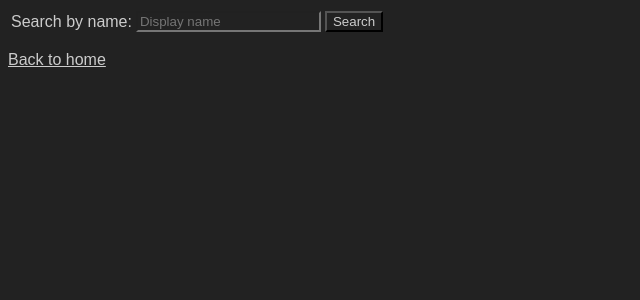
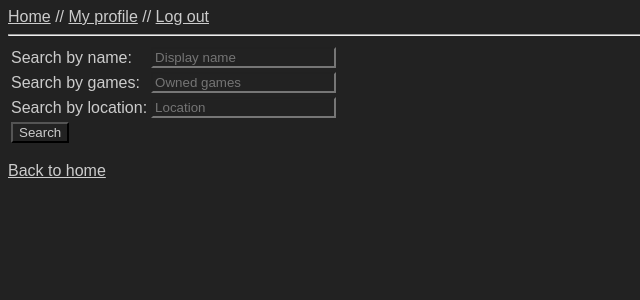
Before and after one commit to Amade0/TheGameHawk, a PHP site: page /search.php in a window 1280 px wide. Shown: the top 300 px of the page, without its empty margins (0-640 px from the left). Run offline with PHP 8.4, Linux system fonts and the light colour scheme; the visitor is signed in with stand-in values (Sample User, id 1).

Commit message:
extended search functionality, added navigation header

```diff
--- /dev/null
+++ b/head.php
@@ -0,0 +1,19 @@
+<html>
+<?php
+session_start();
+
+if(isset($_SESSION['user']) == "")
+{
+	echo('<a href="./register.php">Register</a> // ');
+	echo('<a href="./login.php">Log in</a>');
+}
+else
+{
+	echo('<a href="./home.php">Home</a> // ');
+	echo('<a href="./profile.php">My profile</a> // ');
+	echo('<a href="./logout.php">Log out</a>');
+}
+
+?>
+<hr />
+</html>
--- a/login.php
+++ b/login.php
@@ -10,7 +10,7 @@ include_once 'database.php';
 
 if(isset($_SESSION['user']) != "")
 {
-	header("Location: index.php");
+	header("Location: home.php");
 }
 if(isset($_POST['btn-login']))
 {
--- a/search.php
+++ b/search.php
@@ -1,6 +1,7 @@
 <?php
 
 include_once 'database.php';
+include_once 'head.php';
 
 ?>
 
@@ -15,7 +16,33 @@ include_once 'database.php';
 		<form method="post">
 			<table border="0">
 				<tr>
-					<td>Search by name:</td><td><input type="text" name="name" placeholder="Display name" required /></td><td><button type="submit" name="btn-search">Search</button</td>
+					<td>
+						Search by name:
+					</td>
+					<td>
+						<input type="text" name="name" placeholder="Display name" />
+					</td>
+				</tr>
+				<tr>
+					<td>
+						Search by games:
+					</td>
+					<td>
+						<input type="text" name="games" placeholder="Owned games" />
+					</td>
+				</tr>
+				<tr>
+					<td>
+						Search by location:
+					</td>
+					<td>
+						<input type="text" name="location" placeholder="Location" />
+					</td>
+				</tr>
+				<tr>
+					<td rowspan=2>
+						<button type="submit" name="btn-search">Search</button>
+					</td>
 				</tr>
 			</table>
 		</form>
@@ -27,7 +54,18 @@ include_once 'database.php';
 if(isset($_POST['btn-search']))
 {
 	$name = $_POST['name'];
-	header("Location: searchResults.php?name=$name");
+	$games = $_POST['games'];
+	$location = $_POST['location'];
+	if($name == '' && $games == '' && $location == '')
+	{
+		?>
+		<script>alert('Please enter something into one or more of the search fields.');</script>
+		<?php
+	}
+	else
+	{
+		header("Location: searchResults.php?name=$name&games=$games&location=$location");
+	}
 }
 
 ?>
```
Also changed, not shown: home.php (+5 -4 lines), profile.php (+19 -4 lines), searchResults.php (+37 -9 lines).
